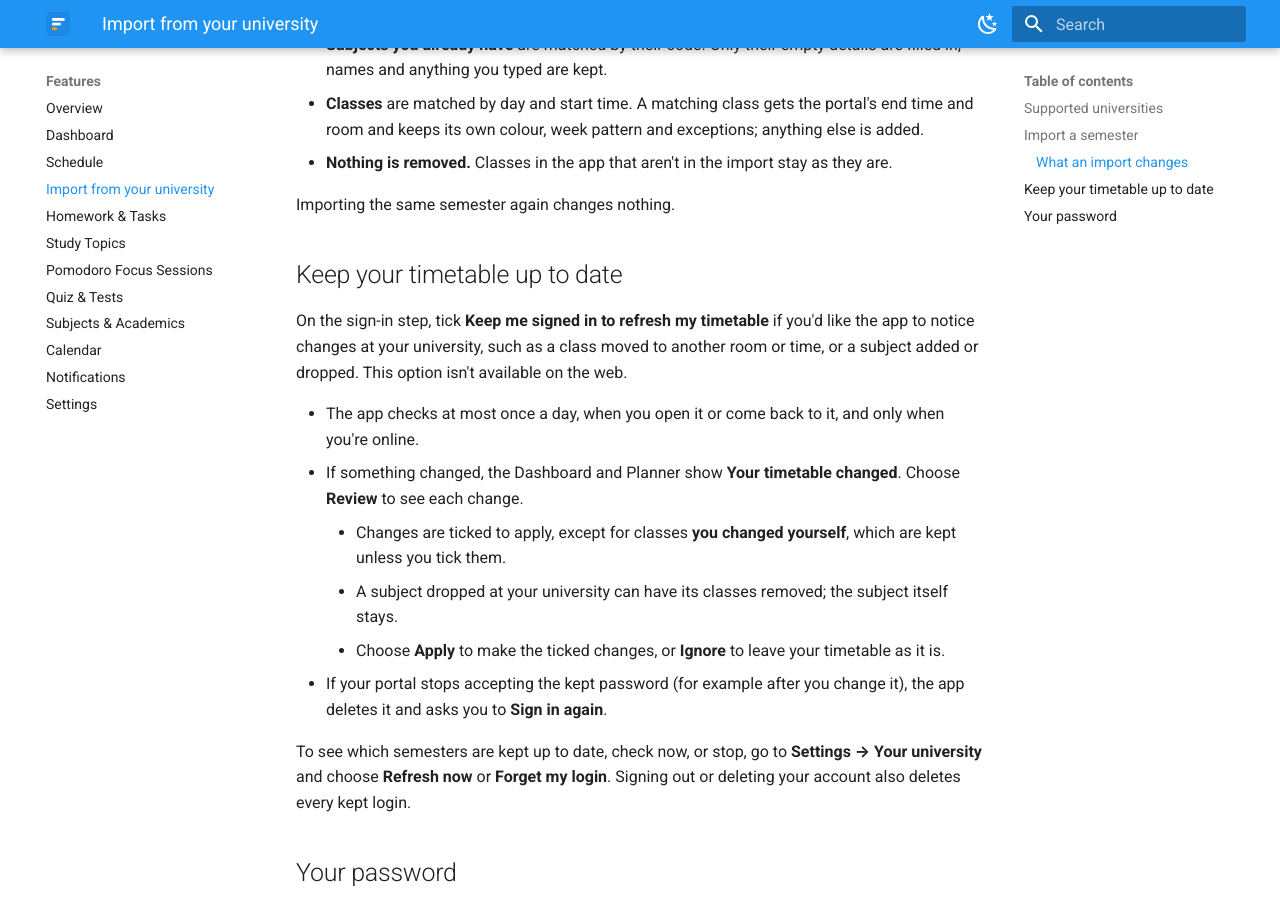
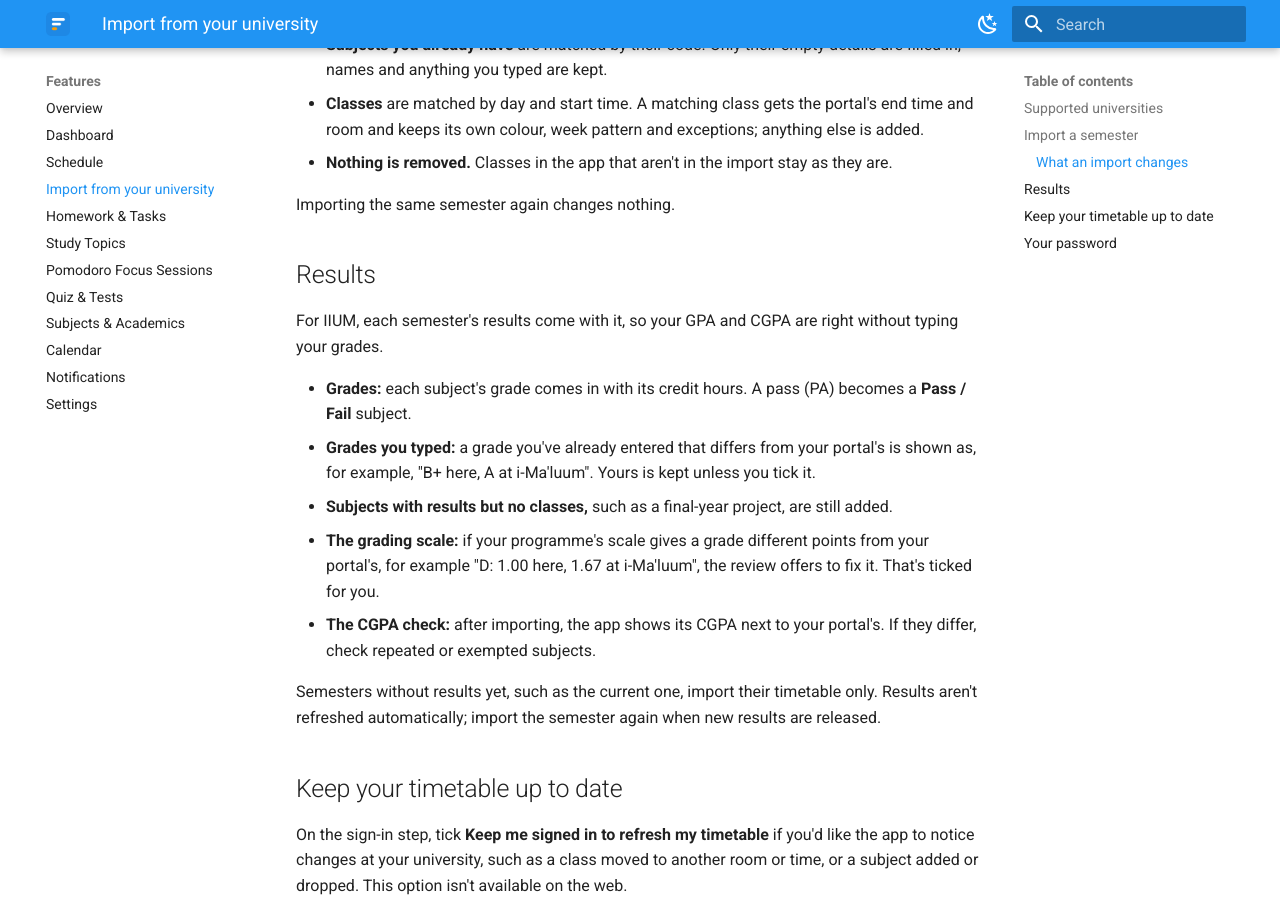
Before and after one commit to Jerit3787/planner-docs, an MkDocs documentation site: the page built from docs/features/university-import.md, in a window 1280 px wide and 900 px high, scrolled down 1502 px. Built offline with MkDocs 1.6.1 and Material for MkDocs 9.7.7, drawn with Linux system fonts in a browser that asks for light colours; the version menu is left out.

Commit message:
docs: importing results with the university import
Co-Authored-By: Claude Opus 5.5 <noreply@anthropic.com>

```diff
--- a/docs/features/university-import.md
+++ b/docs/features/university-import.md
@@ -56,6 +56,25 @@ Then:
 
 Importing the same semester again changes nothing.
 
+## Results
+
+For IIUM, each semester's results come with it, so your GPA and CGPA are right without typing your
+grades.
+
+- **Grades:** each subject's grade comes in with its credit hours. A pass (PA) becomes a
+  **Pass / Fail** subject.
+- **Grades you typed:** a grade you've already entered that differs from your portal's is shown as,
+  for example, "B+ here, A at i-Ma'luum". Yours is kept unless you tick it.
+- **Subjects with results but no classes,** such as a final-year project, are still added.
+- **The grading scale:** if your programme's scale gives a grade different points from your
+  portal's, for example "D: 1.00 here, 1.67 at i-Ma'luum", the review offers to fix it. That's ticked
+  for you.
+- **The CGPA check:** after importing, the app shows its CGPA next to your portal's. If they differ,
+  check repeated or exempted subjects.
+
+Semesters without results yet, such as the current one, import their timetable only. Results aren't
+refreshed automatically; import the semester again when new results are released.
+
 ## Keep your timetable up to date
 
 On the sign-in step, tick **Keep me signed in to refresh my timetable** if you'd like the app to
```
Also changed, not shown: docs/data/privacy-policy.md (+2 -1 lines).
